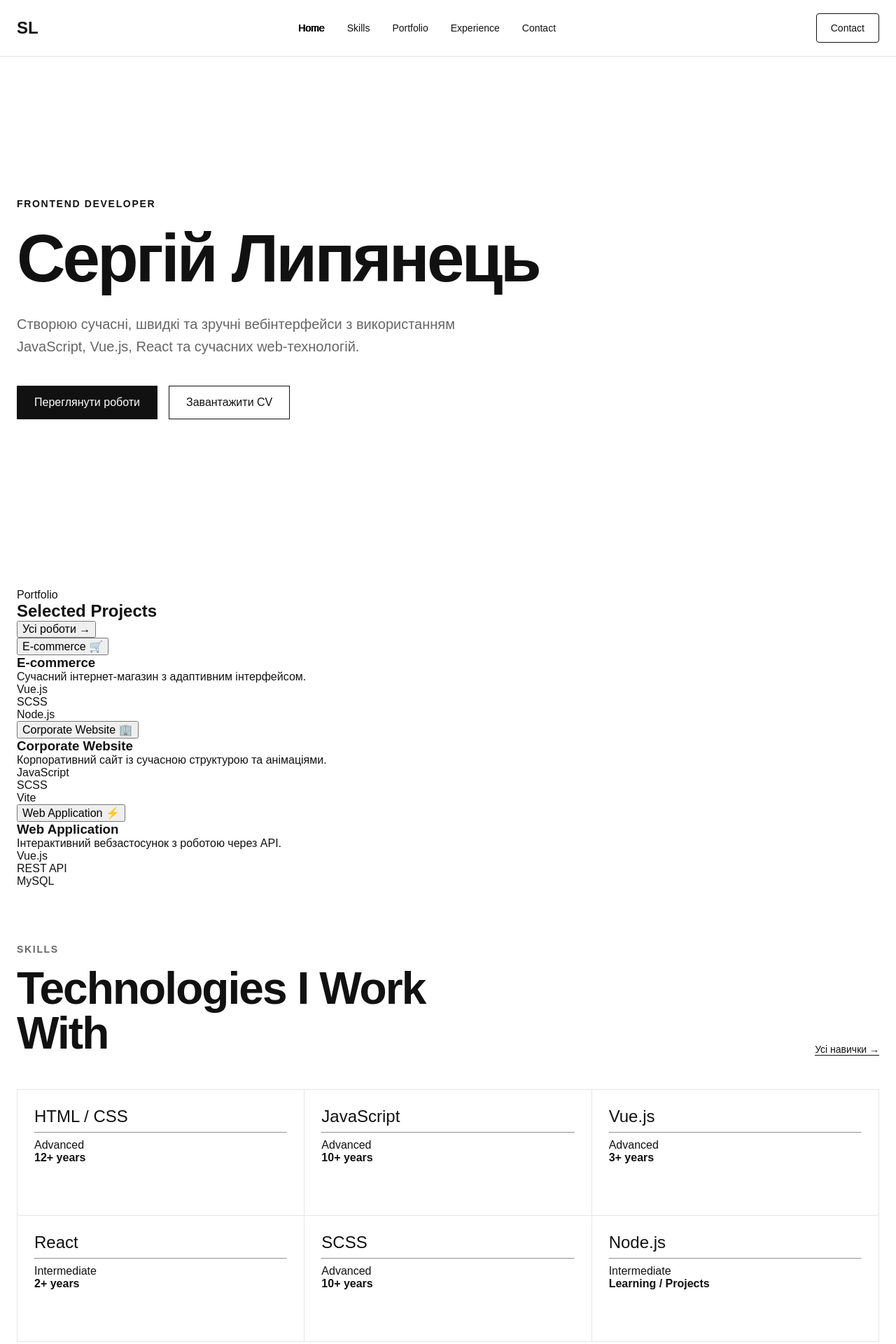
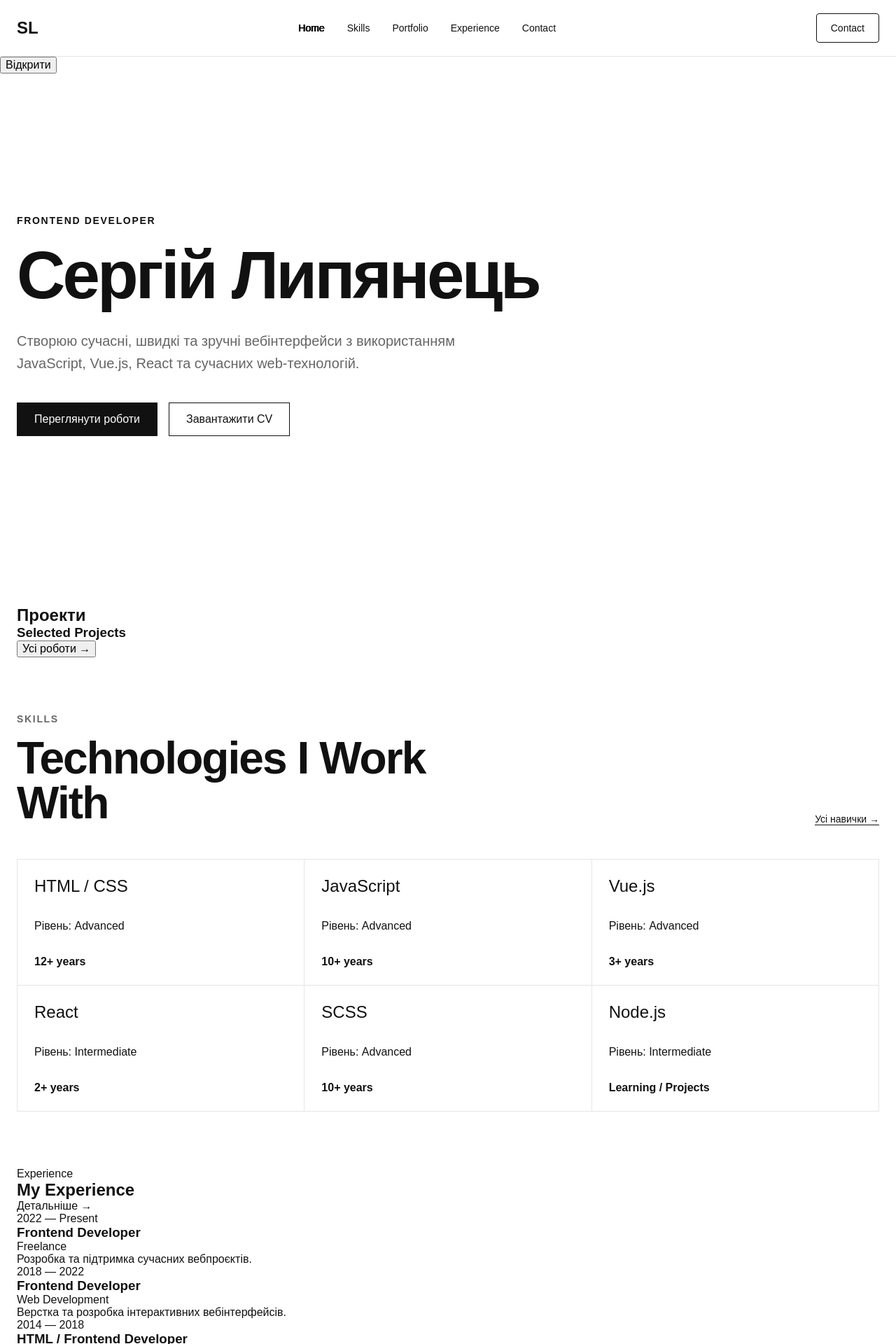
Before and after one commit to SeryogaGitHub/resume-2.0, a Vue app in the folder frontend/: page / in a window 1280 px wide. Shown: the top 1920 px of the page at 70% size. Built offline with nearby package versions, Linux system fonts and the light colour scheme.

Commit message:
v-if та v-show, ref(), Slot з даними - <slot :item="item" />

```diff
--- /dev/null
+++ b/frontend/src/components/BaseList.vue
@@ -0,0 +1,19 @@
+<script setup>
+defineProps({
+  items: {
+    type: Array,
+    required: true
+  }
+});
+</script>
+
+<template>
+  <ul class="list">
+    <li
+        v-for="item in items"
+        :key="item.id"
+    >
+      <slot :item="item" />
+    </li>
+  </ul>
+</template>
--- /dev/null
+++ b/frontend/src/components/Counter.vue
@@ -0,0 +1,24 @@
+<script setup>
+import { ref } from 'vue';
+
+const isOpen = ref(false);
+
+const toggle = () => {
+  isOpen.value = !isOpen.value;
+};
+</script>
+
+<template>
+
+  <button
+      type="button"
+      @click="toggle"
+  >
+    {{ isOpen ? 'Закрити' : 'Відкрити' }}
+  </button>
+
+  <p v-if="isOpen">
+    Контент відкритий
+  </p>
+
+</template>
--- a/frontend/src/components/home/ProjectsSection.vue
+++ b/frontend/src/components/home/ProjectsSection.vue
@@ -1,8 +1,11 @@
 <script setup>
 import BaseButton from "@/components/BaseButton.vue";
+import { ref } from 'vue';
 
+const showAll = ref(false);
 const emit = defineEmits([
-  'show-all'
+  'show-all',
+  'select-project'
 ]);
 
 defineProps({
@@ -22,30 +25,31 @@ defineProps({
 
       <div class="heading">
         <div>
-          <p class="label">
-            Portfolio
-          </p>
+          <h2 class="label">
+            Проекти
+          </h2>
 
-          <h2>
+          <h3>
             Selected Projects
-          </h2>
+          </h3>
         </div>
 
         <BaseButton type="button"
                     class="link"
-                    @click="emit('show-all')"
+                    @click="showAll = !showAll"
         >
-          Усі роботи →
+          {{ showAll ? 'Сховати' : 'Усі роботи →' }}
         </BaseButton>
       </div>
 
-      <div class="list">
-
+      <div class="list" v-if="showAll">
         <article
-            v-for="project in projects"
+            v-for="(project, index) in projects"
+            v-show="showAll || index < 3"
             :key="project.id"
             class="project"
         >
+          <hr>
           <BaseButton
               type="button"
               class="image"
@@ -56,7 +60,6 @@ defineProps({
           </BaseButton>
 
           <div class="project-content">
-
             <h3>
               {{ project.title }}
             </h3>
@@ -73,7 +76,6 @@ defineProps({
                 {{ technology }}
               </li>
             </ul>
-
           </div>
         </article>
       </div>
--- a/frontend/src/components/home/SkillsSection.vue
+++ b/frontend/src/components/home/SkillsSection.vue
@@ -1,5 +1,6 @@
 <script setup>
 import SkillItem from "@/components/home/SkillItem.vue";
+import BaseList from "@/components/BaseList.vue";
 
 const skills = [
   {
@@ -69,17 +70,15 @@ const skills = [
 
       </div>
 
-      <div class="list">
-
-        <SkillItem
-            v-for="skill in skills"
-            :key="skill.id"
-            :name="skill.name"
-            :level="skill.level"
-            :experience="skill.experience"
-        />
-
-      </div>
+      <BaseList :items="skills">
+        <template #default="{ item }">
+          <div class="skill">
+            <h3>{{ item.name }}</h3>
+            <p>Рівень: {{ item.level }}</p>
+            <h4>{{ item.experience }}</h4>
+          </div>
+        </template>
+      </BaseList>
     </div>
   </section>
 </template>
--- a/frontend/src/views/HomeView.vue
+++ b/frontend/src/views/HomeView.vue
@@ -5,6 +5,7 @@ import ProjectsSection from "@/components/home/ProjectsSection.vue";
 import SkillsSection from "@/components/home/SkillsSection.vue";
 import ExperienceSection from "@/components/home/ExperienceSection.vue";
 import Footer from "@/components/Footer.vue";
+import Counter from "@/components/Counter.vue";
 
 const projects = [
   {
@@ -48,6 +49,7 @@ const selectProject = (project) => {
     <Header />
 
     <main>
+      <Counter />
       <TopSection />
       <ProjectsSection
           :projects="projects"
```
